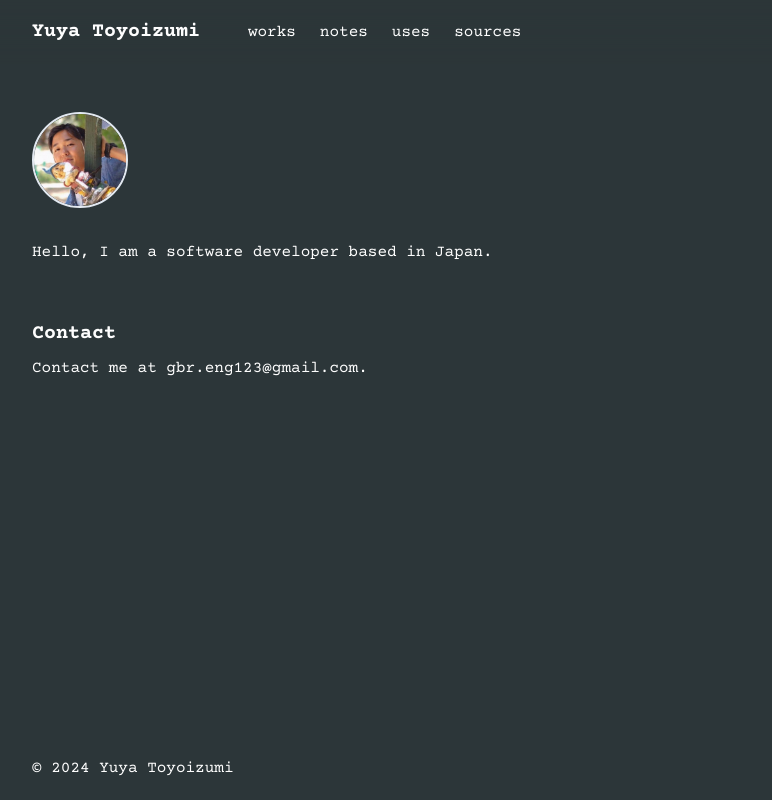
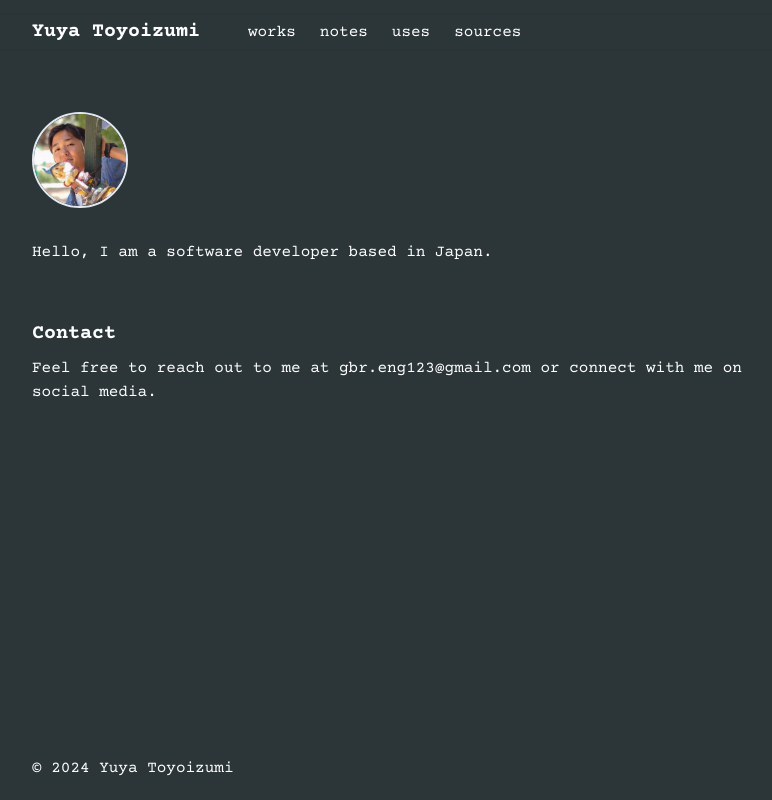
Before and after one commit to yuya-toyoizumi/my-site, a Next.js app: page / in a window 1280 px wide. Shown: the whole page, without its empty margins (240-1012 px from the left). Built offline with nearby package versions, Linux system fonts and the light colour scheme.

Commit message:
update contact

```diff
--- a/src/app/page.tsx
+++ b/src/app/page.tsx
@@ -20,7 +20,9 @@ export default function Home() {
         </section>
         <section>
           <h3 className='text-xl font-bold my-2'>Contact</h3>
-          <p>Contact me at <Link href='mailto:gbr.eng123@gmail.com'>gbr.eng123@gmail.com</Link>.</p>
+          <p>
+            Feel free to reach out to me at <Link href='mailto:gbr.eng123@gmail.com'>gbr.eng123@gmail.com</Link> or connect with me on social media.
+          </p>
         </section>
       </div>
     </>
```
